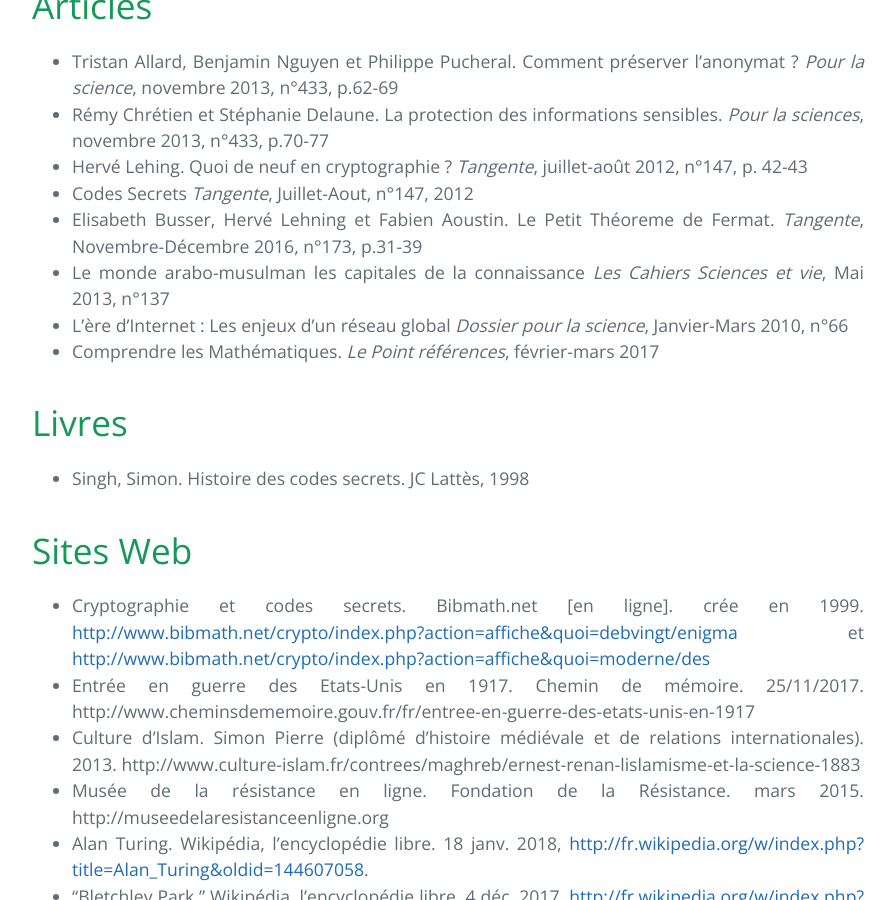
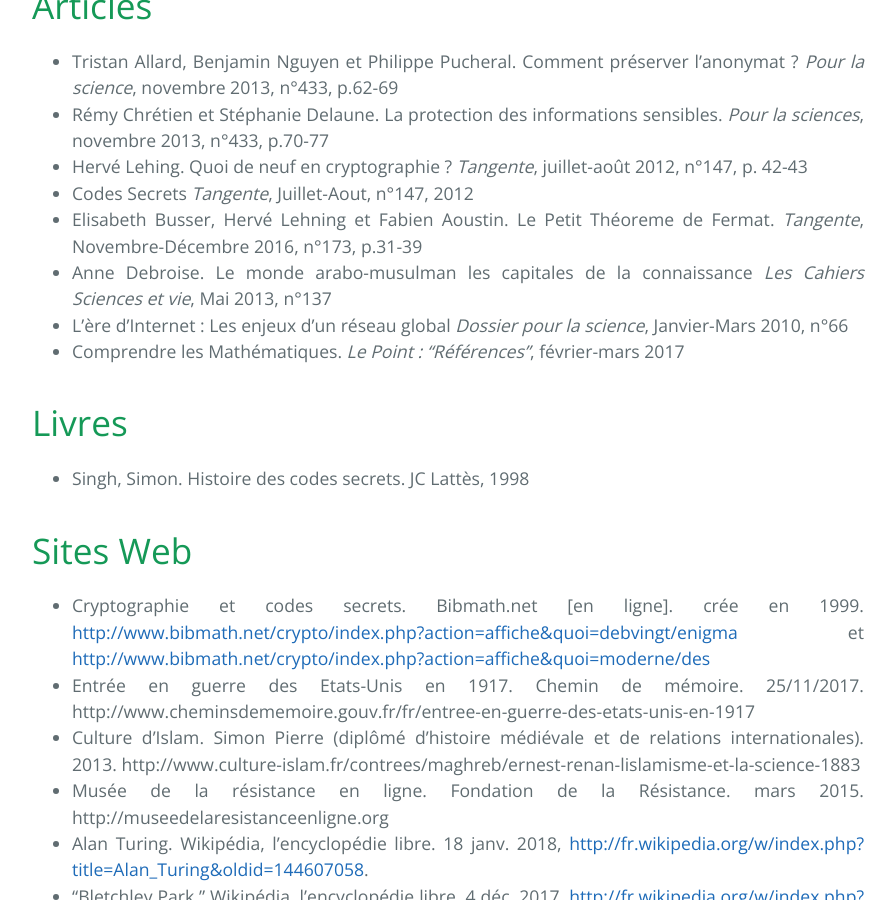
Before and after one commit to SamuelGallay/CryptoTPE, a Jekyll site: the page built from pages/sources.md, in a window 1280 px wide and 900 px high, scrolled down 451 px. Shown: the whole window, without its empty margins (192-1088 px from the left). Built offline with Jekyll 4.4.1, drawn with Linux system fonts in a browser that asks for light colours; our own code applies the rules of GitHub Pages for plain Markdown files.

Commit message:
Update sources.md

```diff
--- a/pages/sources.md
+++ b/pages/sources.md
@@ -9,9 +9,9 @@
 * Hervé Lehing. Quoi de neuf en cryptographie ? *Tangente*, juillet-août 2012, n°147, p. 42-43
 * Codes Secrets *Tangente*, Juillet-Aout, n°147, 2012
 * Elisabeth Busser, Hervé Lehning et Fabien Aoustin. Le Petit Théoreme de Fermat. *Tangente*, Novembre-Décembre 2016, n°173, p.31-39
-* Le monde arabo-musulman les capitales de la connaissance *Les Cahiers Sciences et vie*, Mai 2013, n°137
+* Anne Debroise. Le monde arabo-musulman les capitales de la connaissance *Les Cahiers Sciences et vie*, Mai 2013, n°137
 * L'ère d'Internet : Les enjeux d'un réseau global *Dossier pour la science*, Janvier-Mars 2010, n°66
-* Comprendre les Mathématiques. *Le Point références*, février-mars 2017
+* Comprendre les Mathématiques. *Le Point : "Références"*, février-mars 2017
 
 # Livres
 * Singh, Simon. Histoire des codes secrets. JC Lattès, 1998
```
